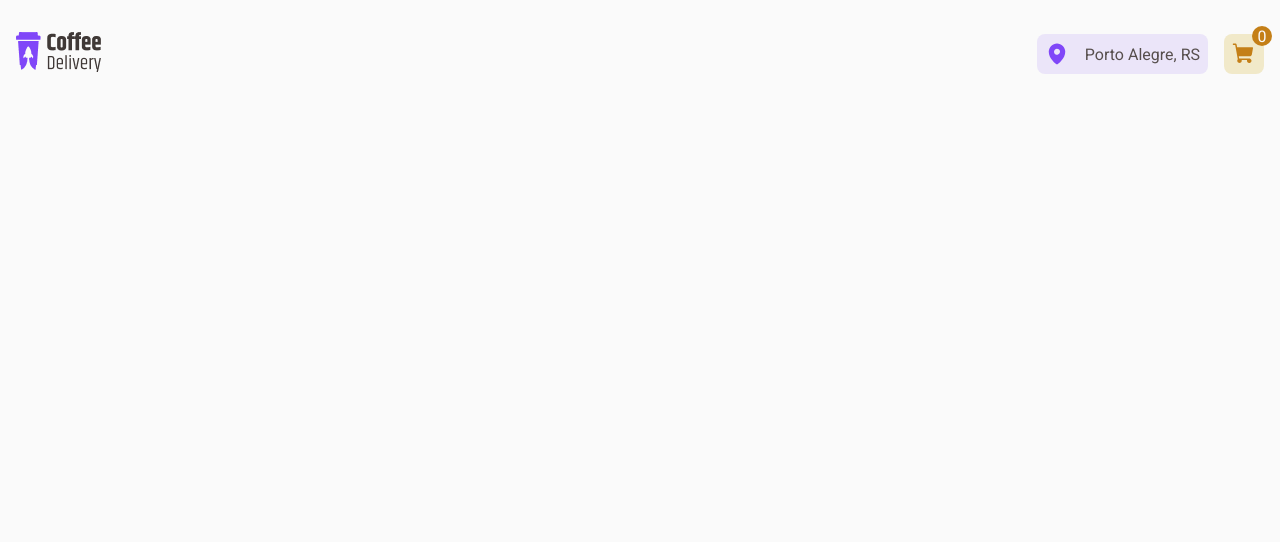
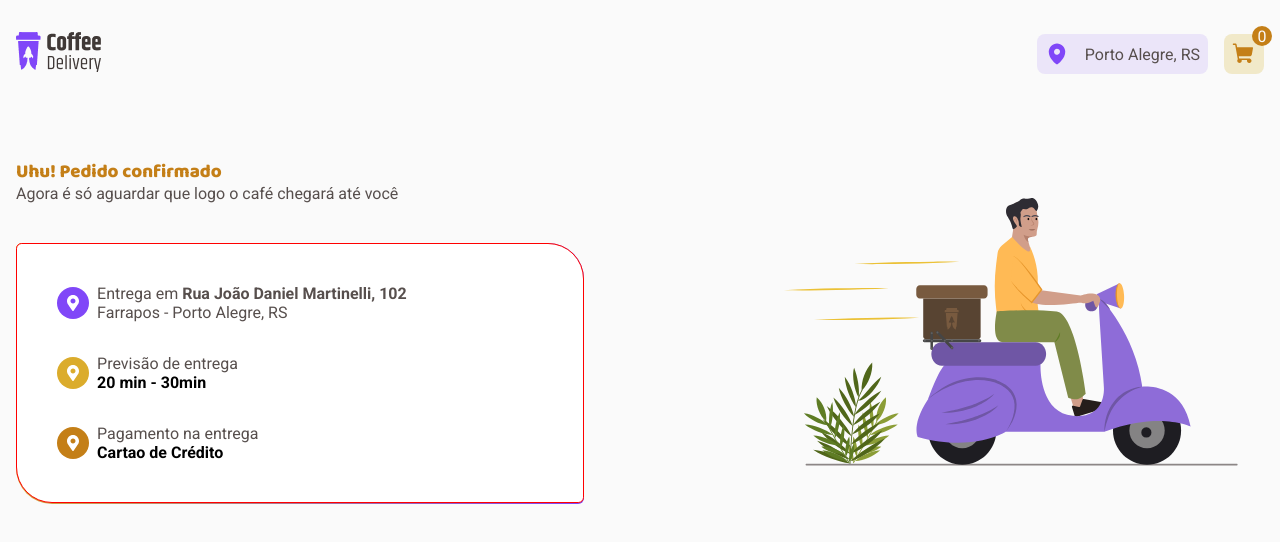
Before and after one commit to inacio000/coffee-deliver, a React (Create React App) app: page /deliver in a window 1280 px wide. Shown: the top 542 px of the page. Built offline with nearby package versions, Linux system fonts and the light colour scheme.

Commit message:
add deliver page

```diff
--- a/src/pages/Deliver/index.tsx
+++ b/src/pages/Deliver/index.tsx
@@ -1,5 +1,50 @@
+import { Container, Content, ContentLeft, Icon, Order } from "./style";
+import illustration from "../../assets/icons/Illustration.svg"
+import { FaMapMarkerAlt } from "react-icons/fa";
+
 export function Deliver() {
     return (
-        <h1>Deliver...</h1>
+        <Container>
+            <ContentLeft>
+                <div>
+                    <h3>Uhu! Pedido confirmado</h3>
+                    <p>Agora é só aguardar que logo o café chegará até você</p>
+                </div>
+                <Content>
+                    <Order>
+                        <ul>
+                            <li>
+                                <Icon className="location">
+                                    <FaMapMarkerAlt/>
+                                </Icon>
+                                <div>
+                                    <p>Entrega em <span>Rua João Daniel Martinelli, 102</span></p>
+                                    <p>Farrapos - Porto Alegre, RS</p>
+                                </div>
+                            </li>
+                            <li>
+                                <Icon className="timer">
+                                    <FaMapMarkerAlt/>
+                                </Icon>
+                                <div>
+                                    <p>Previsão de entrega</p>
+                                    <span>20 min - 30min</span>
+                                </div>
+                            </li>
+                            <li>
+                                <Icon className="money">
+                                    <FaMapMarkerAlt/>
+                                </Icon>
+                                <div>
+                                    <p>Pagamento na entrega</p>
+                                    <span>Cartao de Crédito</span>
+                                </div>
+                            </li>
+                        </ul>
+                    </Order>
+                </Content>
+                </ContentLeft>
+            <img src={illustration} alt="" />
+        </Container>
     )
 }
--- /dev/null
+++ b/src/pages/Deliver/style.ts
@@ -0,0 +1,80 @@
+import styled from "styled-components";
+
+export const Container = styled.div`
+    display: flex;
+    justify-content: space-between;
+
+    margin: 0 auto;
+    padding: 10rem 1rem;
+`;
+
+export const ContentLeft = styled.div`
+    width: 568px;
+
+    display: flex;
+    flex-direction: column;
+    gap: 2.5rem;
+
+    h3 {
+        color: var(--yellow-dark);
+    }
+
+`;
+
+export const Content = styled.div`
+    background: var(--border-color);
+    border-radius: 0.357rem 2.25rem;
+    padding: 0.1px;
+`;
+
+export const Order = styled.div`
+    /* width: 568px; */
+    background: var(--base-white);
+    border-radius: 0.357rem 2.25rem;
+
+    padding: 2.5rem;
+    border: 1px solid red;
+
+    ul {
+
+        display: flex;
+        flex-direction: column;
+        gap: 2rem;
+
+        li {
+            display: flex;
+            align-items: center;
+            list-style: none;
+            gap: 0.5rem;
+
+            svg {
+                color: var(--base-white);
+            }
+            .location {
+                background-color: var(--purple);
+            }
+
+            .timer {
+                background: var(--yellow);
+            }
+
+            .money {
+                background: var(--yellow-dark);
+            }
+
+            span {
+                font-weight: 800;
+            }
+        }
+    }
+`;
+
+export const Icon= styled.section`
+    width: 2rem;
+    height: 2rem;
+    display: flex;
+    justify-content: center;
+    align-items: center;
+    border-radius: 50%;
+
+`;
--- a/src/styles/global.ts
+++ b/src/styles/global.ts
@@ -27,6 +27,8 @@ export const GlobalStyle = createGlobalStyle`
         --base-card: #F3F2F2;
 
         --icons-color: #FAFAFA;
+
+        --border-color: linear-gradient(102.89deg, #DBAC2C 2.61%, #8047F8 98.76%);
     }
 
     * {
@@ -71,6 +73,7 @@ export const GlobalStyle = createGlobalStyle`
     }
 
     p {
+        font-family: 'Roboto', sans-serif;
         color: var(--base-text);
     }
 
```
Also changed, not shown: src/assets/icons/Illustration.svg (added).
